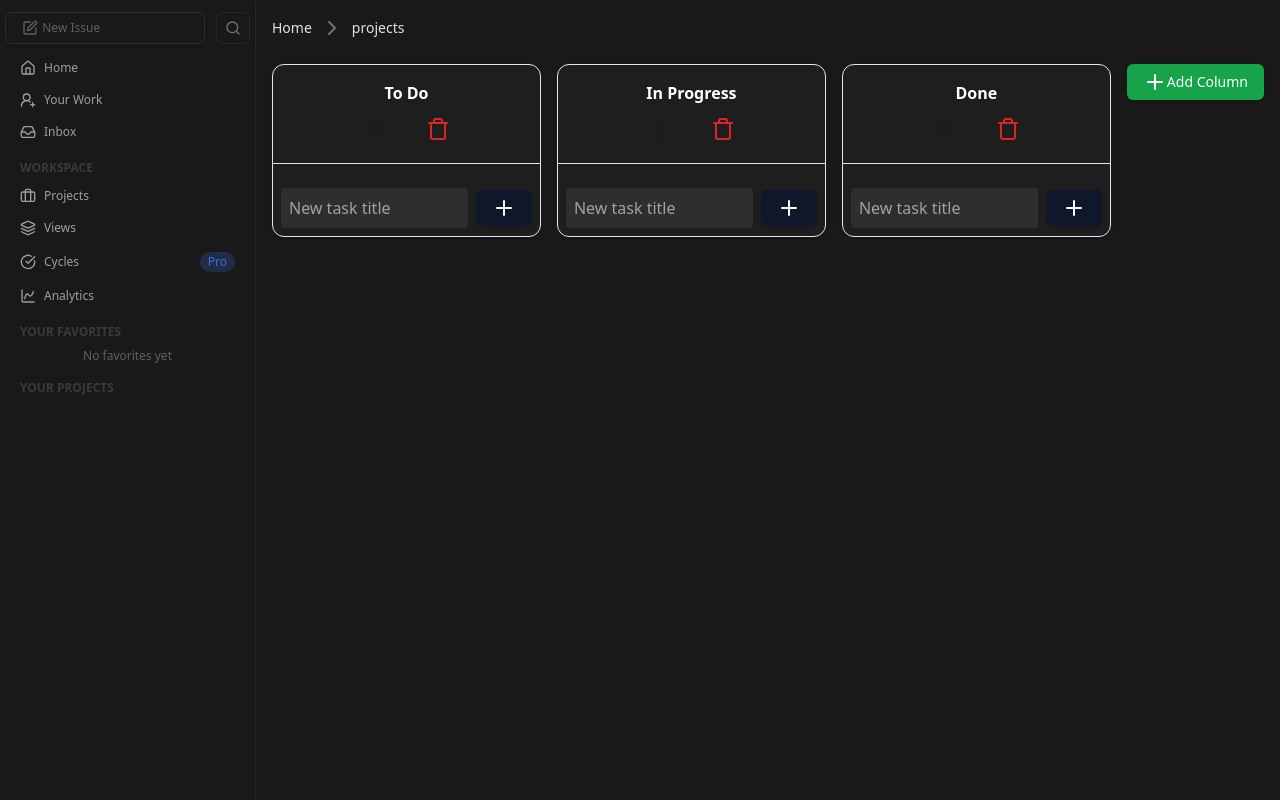
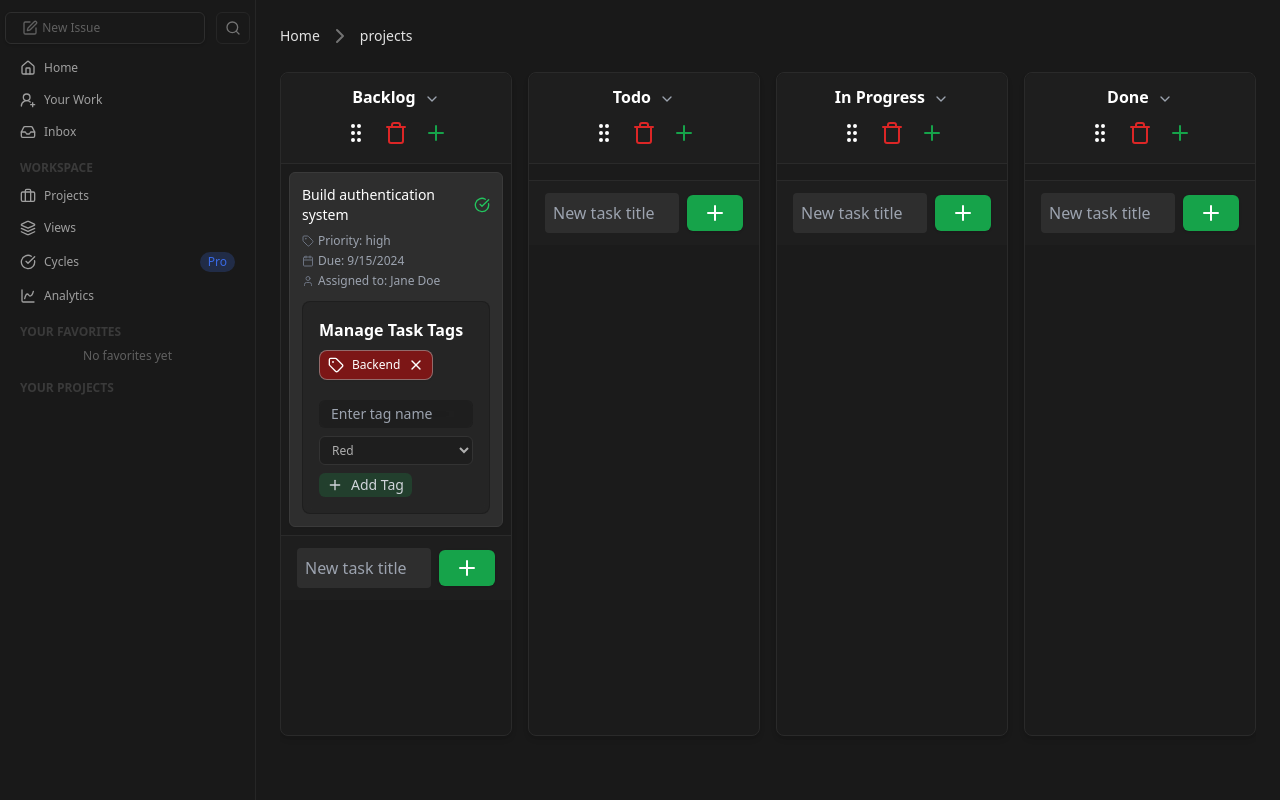
Before and after one commit to huntermacias/nextjs-tailwind-template, a Next.js app: page /projects in a window 1280 px wide. Built offline with nearby package versions, Linux system fonts and the light colour scheme.

Commit message:
added tag colors and better tag card ui

```diff
--- a/app/projects/page.tsx
+++ b/app/projects/page.tsx
@@ -3,21 +3,21 @@
 'use client'
 
 import { useState } from "react";
-import Breadcrumbs from "@/components/breadcrumbs";
+import Breadcrumbs from "@/components/breadcrumbs";  // Assuming this exists in your project
 import { BoardContainer } from "@/components/boardContainer";
 import { mockColumns } from "@/data/mockData";
 
 
 const ProjectPage = () => {
-  const [columns, setColumns] = useState(mockColumns); // Initially use mock data
+  const [columns, setColumns] = useState(mockColumns);  // Initially use mock data
 
   return (
-    <div className="bg-[#191919] h-screen w-full p-4 z-50">
+    <div className="bg-[#191919] h-screen w-full p-6 z-50">
       {/* Breadcrumbs */}
       <Breadcrumbs />
 
-      {/* Kanban Board */}
-      <div className="mt-6">
+      {/* Board Section */}
+      <div className="mt-6 flex overflow-x-auto ">
         <BoardContainer initialColumns={columns} />
       </div>
     </div>
--- a/components/boardColumn.tsx
+++ b/components/boardColumn.tsx
@@ -1,4 +1,3 @@
-// BoardColumn.tsx
 import { useSortable, SortableContext } from "@dnd-kit/sortable";
 import { CSS } from "@dnd-kit/utilities";
 import { TaskCard } from "./taskCard";
@@ -6,7 +5,7 @@ import { Button } from "./ui/button";
 import { Card, CardHeader, CardContent } from "./ui/card";
 import { ScrollArea } from "./ui/scroll-area";
 import { useState } from "react";
-import { GripVertical, Plus, Trash } from "lucide-react";
+import { GripVertical, Plus, Trash, ChevronDown } from "lucide-react";
 import { Column, Task } from "@/types";
 
 interface BoardColumnProps {
@@ -45,6 +44,11 @@ export function BoardColumn({
         tags: [],
         dueDate: new Date(),
         priority: 'medium',
+        completed: false,
+        assignee: "",
+        timeSpent: 0,
+        comments: [],
+        attachments: []
       };
       onTaskAdd(column.id, newTask);
       setNewTaskTitle('');
@@ -57,50 +61,66 @@ export function BoardColumn({
   };
 
   return (
-    <Card ref={setNodeRef} style={style} className="w-[350px] bg-[#1e1e1e] flex flex-col">
-      <CardHeader className="p-4 border-b flex items-center justify-between">
+    <div
+      ref={setNodeRef}
+      style={style}
+      className="w-full max-w-[450px] flex flex-col bg-[#1b1b1b] border border-[#2a2a2a] rounded-lg shadow-md transition-transform hover:shadow-lg">
+
+      {/* Column Header */}
+      <CardHeader className="p-3 flex items-center justify-between bg-[#1e1e1e] border-b border-[#2a2a2a] rounded-t-lg">
         {isEditingTitle ? (
           <input
             value={columnTitle}
             onChange={(e) => setColumnTitle(e.target.value)}
             onBlur={handleColumnRename}
-            className="bg-transparent border-b border-gray-500 text-white"
+            className="bg-transparent border-b border-gray-500 text-white outline-none focus:border-green-500 transition-colors"
+            autoFocus
           />
         ) : (
-          <span className="text-white font-semibold">{column.title}</span>
+          <span
+            className="text-white font-semibold hover:text-green-400 transition-colors cursor-pointer"
+            onClick={() => setIsEditingTitle(true)}
+          >
+            {column.title} <ChevronDown className="inline-block w-4 h-4 ml-1 text-gray-400" />
+          </span>
         )}
 
         <div className="flex space-x-2">
-          <Button onClick={() => setIsEditingTitle(true)} variant="ghost" className="text-primary/50">
+          <Button variant="ghost" className="text-white hover:text-green-500 p-1" onClick={() => setIsEditingTitle(true)}>
             <GripVertical />
           </Button>
-          <Button onClick={() => onColumnDelete(column.id)} variant="ghost" className="text-red-600">
+          <Button variant="ghost" className="text-red-600 hover:bg-red-700 hover:text-white transition-colors p-1" onClick={() => onColumnDelete(column.id)}>
             <Trash />
+          </Button>
+          <Button variant="ghost" className="text-green-600 hover:text-green-500 transition-all p-1" onClick={handleAddTask}>
+            <Plus />
           </Button>
         </div>
       </CardHeader>
-      <ScrollArea>
-        <CardContent className="p-2 flex-grow">
+
+      {/* Scrollable Task List */}
+      <ScrollArea className="overflow-auto max-h-[450px]">
+        <CardContent className="p-2 space-y-4">
           <SortableContext items={column.tasks.map((task) => task.id)}>
             {column.tasks.map((task) => (
               <TaskCard key={task.id} task={task} />
             ))}
           </SortableContext>
+        </CardContent>
+      </ScrollArea>
 
       {/* Add Task Section */}
-          <div className="flex items-center mt-4">
+      <div className="px-4 py-3 border-t border-[#2a2a2a] bg-[#1e1e1e] flex items-center justify-between">
         <input
           value={newTaskTitle}
           onChange={(e) => setNewTaskTitle(e.target.value)}
-              className="w-full bg-[#2e2e2e] text-white p-2 rounded"
+          className="w-full bg-[#2e2e2e] text-white p-2 rounded focus:outline-none focus:ring-2 focus:ring-green-500 transition-all"
           placeholder="New task title"
         />
-            <Button onClick={handleAddTask} className="ml-2">
+        <Button onClick={handleAddTask} className="ml-2 bg-green-600 hover:bg-green-500 text-white transition-colors">
           <Plus />
         </Button>
       </div>
-        </CardContent>
-      </ScrollArea>
-    </Card>
+    </div>
   );
 }
--- a/components/boardContainer.tsx
+++ b/components/boardContainer.tsx
@@ -1,69 +1,83 @@
-// BoardContainer.tsx
+// components/BoardContainer.tsx
+
 import { useState } from "react";
 import { SortableContext } from "@dnd-kit/sortable";
-import { DndContext } from "@dnd-kit/core";
-import { Plus } from "lucide-react";
-import { Button } from "./ui/button";
+import { DndContext, DragEndEvent, DragOverlay } from "@dnd-kit/core";
 import { Column, Task } from "@/types";
+import { createPortal } from "react-dom";
 import { BoardColumn } from "./boardColumn";
 
-const initialColumns: Column[] = [
-  { id: "todo", title: "To Do", tasks: [] },
-  { id: "in-progress", title: "In Progress", tasks: [] },
-  { id: "done", title: "Done", tasks: [] },
-];
+interface BoardContainerProps {
+  initialColumns: Column[];
+}
 
-export function BoardContainer() {
+export function BoardContainer({ initialColumns }: BoardContainerProps) {
   const [columns, setColumns] = useState<Column[]>(initialColumns);
+  const [activeTask, setActiveTask] = useState<Task | null>(null);
 
-  const handleTaskAdd = (columnId: string, newTask: Task) => {
-    setColumns((prevColumns) =>
-      prevColumns.map((column) =>
-        column.id === columnId ? { ...column, tasks: [...column.tasks, newTask] } : column
-      )
-    );
+  const handleDragStart = (event: any) => {
+    const { active } = event;
+    const activeColumnId = active.data.current?.columnId;
+    const taskId = active.id;
+
+    const activeColumn = columns.find((col) => col.id === activeColumnId);
+    if (!activeColumn) return;
+
+    const draggedTask = activeColumn.tasks.find((task) => task.id === taskId);
+    setActiveTask(draggedTask || null);
   };
 
-  const handleColumnRename = (columnId: string, newTitle: string) => {
-    setColumns((prevColumns) =>
-      prevColumns.map((column) =>
-        column.id === columnId ? { ...column, title: newTitle } : column
-      )
-    );
-  };
+  const handleDragEnd = (event: DragEndEvent) => {
+    const { active, over } = event;
 
-  const handleColumnDelete = (columnId: string) => {
-    setColumns((prevColumns) => prevColumns.filter((column) => column.id !== columnId));
-  };
+    if (!over || !active) {
+      setActiveTask(null);
+      return;
+    }
 
-  const handleAddColumn = () => {
-    const newColumn: Column = {
-      id: Date.now().toString(),
-      title: "New Column",
-      tasks: [],
-    };
-    setColumns((prevColumns) => [...prevColumns, newColumn]);
+    const activeColumnId = active.data.current?.columnId;
+    const overColumnId = over.data.current?.columnId;
+
+    if (activeColumnId !== overColumnId) {
+      setColumns((columns) => {
+        const activeColumn = columns.find((col) => col.id === activeColumnId);
+        const overColumn = columns.find((col) => col.id === overColumnId);
+        if (!activeColumn || !overColumn) return columns;
+
+        const activeTaskIndex = activeColumn.tasks.findIndex((task) => task.id === active.id);
+        const [draggedTask] = activeColumn.tasks.splice(activeTaskIndex, 1);
+
+        overColumn.tasks.push(draggedTask);
+        draggedTask.columnId = overColumnId;
+
+        return [...columns];
+      });
+    }
+
+    setActiveTask(null);
   };
 
   return (
-    <DndContext>
-      <div className="flex gap-4">
-        <SortableContext items={columns.map((column) => column.id)}>
+    <DndContext onDragEnd={handleDragEnd} onDragStart={handleDragStart}>
+      <div className="flex gap-4 overflow-x-auto h-[calc(100vh-120px)] pb-4">
+        <SortableContext items={columns.map((col) => col.id)}>
           {columns.map((column) => (
-            <BoardColumn
-              key={column.id}
-              column={column}
-              onColumnRename={handleColumnRename}
-              onTaskAdd={handleTaskAdd}
-              onColumnDelete={handleColumnDelete}
-            />
+            <BoardColumn key={column.id} column={column} />
           ))}
         </SortableContext>
+      </div>
 
-        <Button onClick={handleAddColumn} className="bg-green-600 text-white">
-          <Plus /> Add Column
-        </Button>
-      </div>
+      {createPortal(
+        <DragOverlay>
+          {activeTask ? (
+            <div className="w-[350px] p-2 bg-[#2e2e2e] border border-gray-700 rounded-lg shadow-lg">
+              <h3 className="text-white font-semibold">{activeTask.title}</h3>
+              <p className="text-gray-400 text-sm">{activeTask.description}</p>
+            </div>
+          ) : null}
+        </DragOverlay>,
+        document.body
+      )}
     </DndContext>
   );
 }
--- a/components/global/tagCreator.tsx
+++ b/components/global/tagCreator.tsx
@@ -1,13 +1,19 @@
 import { useState, useEffect } from "react";
 import { AlertDialog } from "../ui/alert-dialog";
-import { X } from "lucide-react";
+import { X, Plus, Tag } from "lucide-react";
 
-const tagColors = ['red', 'orange', 'rose', 'purple', 'green'] as const;
+const tagColors = {
+  red: 'rgba(255, 0, 0, 0.4)',       // Red with 40% opacity
+  orange: 'rgba(255, 165, 0, 0.4)',  // Orange with 40% opacity
+  rose: 'rgba(255, 0, 127, 0.4)',    // Rose with 40% opacity
+  purple: 'rgba(128, 0, 128, 0.4)',  // Purple with 40% opacity
+  green: 'rgba(0, 128, 0, 0.4)',     // Green with 40% opacity
+};
 
 interface Tag {
   id: string;
   name: string;
-  color: typeof tagColors[number];
+  color: keyof typeof tagColors;
 }
 
 interface TagCreatorProps {
@@ -18,51 +24,102 @@ interface TagCreatorProps {
 const TagCreator = ({ getSelectedTags, defaultTags = [] }: TagCreatorProps) => {
   const [selectedTags, setSelectedTags] = useState<Tag[]>(defaultTags);
   const [newTagName, setNewTagName] = useState('');
-  const [selectedColor, setSelectedColor] = useState<typeof tagColors[number]>('red');
+  const [selectedColor, setSelectedColor] = useState<keyof typeof tagColors>('red');
+  const [error, setError] = useState<string | null>(null);
 
+  // Update the parent component with selected tags
   useEffect(() => {
     getSelectedTags(selectedTags);
   }, [selectedTags]);
 
+  // Add new tag
   const handleAddTag = () => {
-    const newTag = { id: Date.now().toString(), name: newTagName, color: selectedColor };
+    if (!newTagName.trim()) {
+      setError('Tag name cannot be empty');
+      return;
+    }
+
+    const existingTag = selectedTags.find(tag => tag.name.toLowerCase() === newTagName.toLowerCase());
+
+    if (existingTag) {
+      setError('Tag with this name already exists');
+      return;
+    }
+
+    const newTag: Tag = {
+      id: Date.now().toString(),
+      name: newTagName,
+      color: selectedColor,
+    };
+
     setSelectedTags([...selectedTags, newTag]);
     setNewTagName('');
+    setError(null);  // Clear error after successful addition
   };
 
+  // Delete a tag
   const handleDeleteTag = (tagId: string) => {
     setSelectedTags(selectedTags.filter(tag => tag.id !== tagId));
   };
 
   return (
     <AlertDialog>
-      <div className="flex flex-wrap gap-2">
+      <div className="flex flex-col gap-4 w-full">
+        {/* Tag List */}
+        <div className="flex flex-wrap gap-2 mb-1">
           {selectedTags.map((tag) => (
-          <div key={tag.id} className="flex items-center gap-1">
-            <span className={`px-2 py-1 bg-${tag.color}-500 rounded text-white`}>{tag.name}</span>
-            <X size={14} className="cursor-pointer" onClick={() => handleDeleteTag(tag.id)} />
+            <div
+              key={tag.id}
+              className="flex items-center gap-2 px-2 border border-[#a3a3a3]/60 py-1.5 mt-2 rounded-lg shadow-sm transition-all"
+              style={{ backgroundColor: tagColors[tag.color] }}
+            >
+              <Tag className="w-4 h-4 text-white" />
+              <span className="text-xs text-white font-medium">{tag.name}</span>
+              <X
+                size={16}
+                className="cursor-pointer text-white hover:text-red-500 transition-all"
+                onClick={() => handleDeleteTag(tag.id)}
+              />
             </div>
           ))}
         </div>
 
-      <div className="mt-4">
+        {/* Input and Controls */}
+        <div className="flex flex-col gap-2 w-full">
+          {/* Tag Input */}
           <input
             type="text"
             value={newTagName}
             onChange={(e) => setNewTagName(e.target.value)}
-          className="bg-[#1e1e1e] p-2 rounded text-white"
-          placeholder="Tag name"
+            className="bg-[#1e1e1e] bg-opacity-80 backdrop-blur-md text-white rounded-md px-3 py-1 w-full text-sm"
+            placeholder="Enter tag name"
           />
+
+          {/* Color Selector */}
           <select
             value={selectedColor}
-          onChange={(e) => setSelectedColor(e.target.value as typeof tagColors[number])}
-          className="bg-[#1e1e1e] p-2 ml-2 rounded text-white"
+            onChange={(e) => setSelectedColor(e.target.value as keyof typeof tagColors)}
+            className="bg-[#1e1e1e] text-[#afafaf] border border-[#333] text-xs px-2 py-1 rounded-md"
           >
-          {tagColors.map(color => (
-            <option key={color} value={color}>{color}</option>
+            {Object.keys(tagColors).map(color => (
+              <option key={color} value={color} className={`bg-${color}-500 text-white`}>
+                {color.charAt(0).toUpperCase() + color.slice(1)}
+              </option>
             ))}
           </select>
-        <button onClick={handleAddTag} className="bg-green-600 px-4 py-2 ml-2 rounded text-white">Add Tag</button>
+
+          {/* Add Tag Button */}
+          <button
+            onClick={handleAddTag}
+            className="self-start bg-green-600/20 hover:bg-green-500/40 text-gray-300 text-sm px-2 py-0.5 rounded-md transition-all flex items-center gap-2 focus:ring-2 focus:ring-green-500"
+          >
+            <Plus size={16} />
+            Add Tag
+          </button>
+        </div>
+
+        {/* Error Message */}
+        {error && <p className="text-red-500 mt-2 text-sm">{error}</p>}
       </div>
     </AlertDialog>
   );
--- a/components/taskCard.tsx
+++ b/components/taskCard.tsx
@@ -1,17 +1,49 @@
-// TaskCard.tsx
+// components/TaskCard.tsx
 
-import { Task } from "@/types";
+import { Tag, Task } from "@/types";
+import { useState } from "react";
+import { CalendarIcon, UserIcon, TagIcon, CheckCircleIcon } from "lucide-react";
+import TagCreator from "./global/tagCreator";
 
 interface TaskCardProps {
   task: Task;
 }
 
 export function TaskCard({ task }: TaskCardProps) {
+  const [tags, setTags] = useState(task.tags);
+
+  const handleTagUpdate = (newTags: Tag[]) => {
+    setTags(newTags);  // Update tags dynamically
+  };
+
   return (
-    <div className="p-4 bg-[#2e2e2e] rounded-lg text-white">
-      <h3 className="font-semibold">{task.title}</h3>
-      <p className="text-sm text-gray-400">{task.description}</p>
-      {/* Add more detailed task info like tags and due date */}
-    </div>
+    <div className="p-3 bg-[#2e2e2e] border border-[#3a3a3a] rounded-md shadow-sm hover:shadow-lg transition-all">
+      <div className="mb-2 flex items-center justify-between">
+        <h3 className="text-white font-medium text-sm">{task.title}</h3>
+        <div className="flex space-x-2">
+          <CheckCircleIcon className="text-green-500 w-4 h-4" />
+        </div>
+      </div>
+
+      <div className="text-gray-400 text-xs space-y-1">
+        <div className="flex items-center space-x-1">
+          <TagIcon className="w-3 h-3 text-gray-500" />
+          <span>Priority: {task.priority}</span>
+        </div>
+        <div className="flex items-center space-x-1">
+          <CalendarIcon className="w-3 h-3 text-gray-500" />
+          <span>Due: {task.dueDate.toLocaleDateString()}</span>
+        </div>
+        <div className="flex items-center space-x-1">
+          <UserIcon className="w-3 h-3 text-gray-500" />
+          <span>Assigned to: {task.assignee}</span>
+        </div>
+      </div>
+
+      {/* Tags Section */}
+      <div className="p-4 bg-[#191919]/40 backdrop-blur-sm border border-[#191919]/60 rounded-lg mt-3">
+      <h3 className="text-white font-semibold">Manage Task Tags</h3>
+      <TagCreator getSelectedTags={setTags} defaultTags={tags} />
+    </div>    </div>
   );
 }
--- a/data/mockData.ts
+++ b/data/mockData.ts
@@ -1,45 +1,121 @@
+import { Column, Task } from "@/types";
+
 // mockData.ts
 
-import { Column, Tag, Task } from "@/types";
 
-
-export const mockTags: Tag[] = [
-  { id: '1', name: 'Urgent', color: 'red' },
-  { id: '2', name: 'Feature', color: 'green' },
-  { id: '3', name: 'Design', color: 'purple' },
-];
 
 export const mockTasks: Task[] = [
   {
-    id: 'task1',
-    columnId: 'todo',
-    title: 'Implement user authentication',
-    description: 'Develop user authentication with SSO.',
-    tags: [mockTags[0], mockTags[1]],
-    dueDate: new Date(),
-    priority: 'high',
+    id: "task1",
+    columnId: "todo",
+    title: "Build User Authentication",
+    description: "Implement SSO authentication using OAuth and JWT.",
+    completed: false,
+    priority: "high",
+    dueDate: new Date("2024-09-15"),
+    assignee: "Jane Doe",
+    timeSpent: 5,
+    comments: [
+      {
+        id: "comment1",
+        author: "John Smith",
+        content: "We need to add 2FA as well.",
+        createdAt: new Date("2024-09-10"),
+      },
+    ],
+    attachments: [
+      { id: "attachment1", name: "oauth-config.json", url: "/files/oauth-config.json" },
+    ],
+    tags: [
+      { id: "tag1", name: "Backend", color: "red" },
+      { id: "tag2", name: "Authentication", color: "green" },
+    ],
   },
   {
-    id: 'task2',
-    columnId: 'in-progress',
-    title: 'Design payment UI',
-    description: 'Create UI for payment gateway',
-    tags: [mockTags[2]],
-    dueDate: new Date(),
-    priority: 'medium',
+    id: "task2",
+    columnId: "in-progress",
+    title: "Design New Homepage Layout",
+    description: "Redesign the homepage with modern UI/UX best practices.",
+    completed: false,
+    priority: "medium",
+    dueDate: new Date("2024-09-20"),
+    assignee: "John Smith",
+    timeSpent: 3,
+    comments: [
+      {
+        id: "comment2",
+        author: "Jane Doe",
+        content: "We need to ensure it's responsive.",
+        createdAt: new Date("2024-09-12"),
+      },
+    ],
+    attachments: [],
+    tags: [
+      { id: "tag3", name: "UI/UX", color: "purple" },
+      { id: "tag4", name: "Design", color: "orange" },
+    ],
+  },
+  {
+    id: "task3",
+    columnId: "done",
+    title: "Setup CI/CD Pipeline",
+    description: "Create automated deployment pipelines using Jenkins.",
+    completed: true,
+    priority: "high",
+    dueDate: new Date("2024-09-05"),
+    assignee: "Emily Johnson",
+    timeSpent: 10,
+    comments: [
+      {
+        id: "comment3",
+        author: "John Smith",
+        content: "This is working smoothly, nice job.",
+        createdAt: new Date("2024-09-06"),
+      },
+    ],
+    attachments: [
+      { id: "attachment2", name: "jenkins-config.yml", url: "/files/jenkins-config.yml" },
+    ],
+    tags: [
+      { id: "tag5", name: "DevOps", color: "blue" },
+      { id: "tag6", name: "CI/CD", color: "yellow" },
+    ],
   },
 ];
 
+
+
 export const mockColumns: Column[] = [
   {
+    id: 'backlog',
+    title: 'Backlog',
+    tasks: [
+      {
+        id: 'task1',
+        columnId: 'backlog',
+        title: 'Build authentication system',
+        description: 'Implement SSO using OAuth 2.0 and JWT.',
+        completed: false,
+        priority: 'high',
+        dueDate: new Date('2024-09-15'),
+        assignee: 'Jane Doe',
+        timeSpent: 5,
+        comments: [{ id: '1', author: 'John', content: 'Make sure to add 2FA.', createdAt: new Date() }],
+        attachments: [{ id: '1', name: 'oauth-config.json', url: '#' }],
+        tags: [{ id: '1', name: 'Backend', color: 'red' }],
+      },
+      // Add more tasks as needed
+    ],
+  },
+  {
     id: 'todo',
-    title: 'To Do',
-    tasks: mockTasks.filter((task) => task.columnId === 'todo'),
+    title: 'Todo',
+    tasks: [],
   },
   {
     id: 'in-progress',
     title: 'In Progress',
-    tasks: mockTasks.filter((task) => task.columnId === 'in-progress'),
+    tasks: [],
   },
   {
     id: 'done',
```
Also changed, not shown: types.ts (+35 -7 lines). Lines whose indentation alone changed are shown as unchanged.
